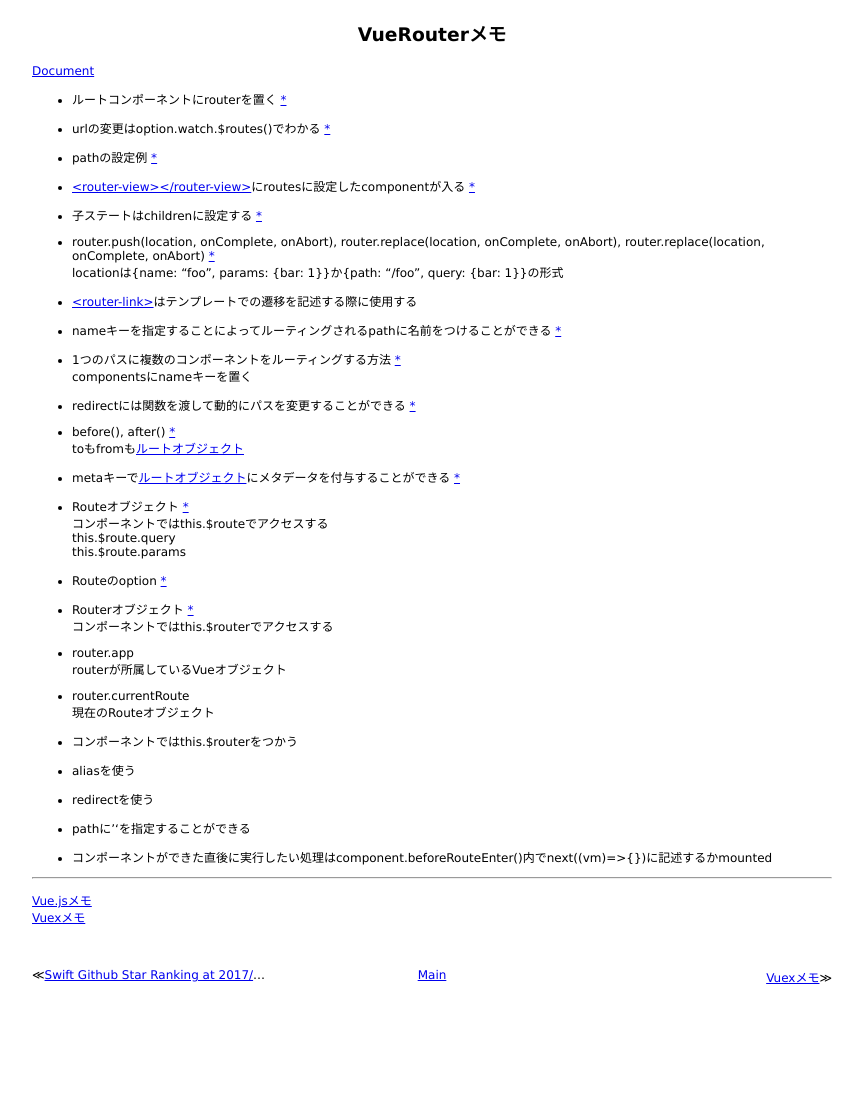
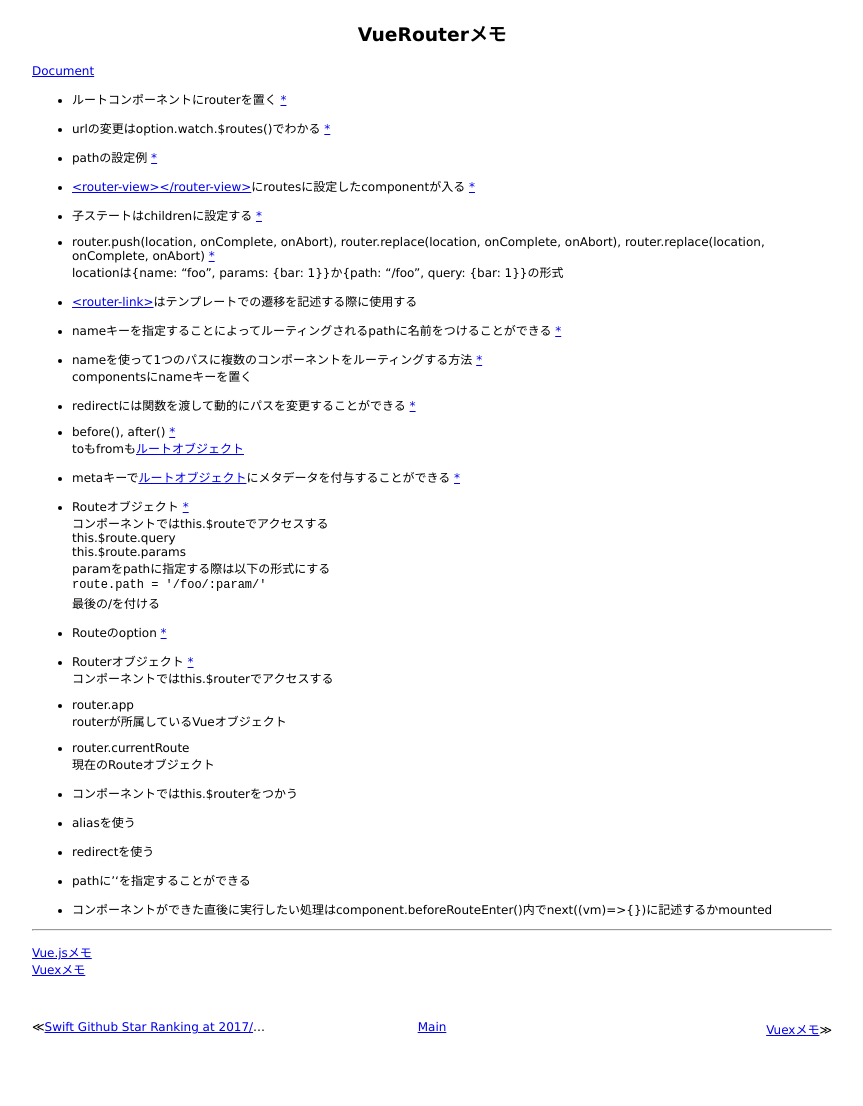
Before and after one commit to 38elements/38elements.github.com, a Jekyll site: the page built from _posts/2017-01-15-vue-router.md, in a window 1280 px wide. Shown: the whole page, without its empty margins (208-1071 px from the left). Built offline with Jekyll 4.4.1, drawn with Linux system fonts in a browser that asks for light colours; before the commit the page ends 1054 px from its top, so only the background shows below that.

Commit message:
Update 2017-01-15-vue-router.md

```diff
--- a/_posts/2017-01-15-vue-router.md
+++ b/_posts/2017-01-15-vue-router.md
@@ -21,9 +21,8 @@ title: VueRouterメモ
 
 * nameキーを指定することによってルーティングされるpathに名前をつけることができる [\*](https://router.vuejs.org/en/essentials/named-routes.html)
 
-* 1つのパスに複数のコンポーネントをルーティングする方法 [\*](https://router.vuejs.org/en/essentials/named-views.html)
+* nameを使って1つのパスに複数のコンポーネントをルーティングする方法 [\*](https://router.vuejs.org/en/essentials/named-views.html)
 componentsにnameキーを置く
-
 * redirectには関数を渡して動的にパスを変更することができる [\*](https://router.vuejs.org/en/essentials/redirect-and-alias.html)
 
 * before(), after() [\*](https://router.vuejs.org/en/advanced/navigation-guards.html)
@@ -35,6 +34,9 @@ toもfromも[ルートオブジェクト](https://router.vuejs.org/en/api/route-
 コンポーネントではthis.$routeでアクセスする
 this.$route.query
 this.$route.params
+paramをpathに指定する際は以下の形式にする
+`route.path = '/foo/:param/'`
+最後の/を付ける
 
 * Routeのoption [\*](https://router.vuejs.org/ja/api/options.html)
 
```
